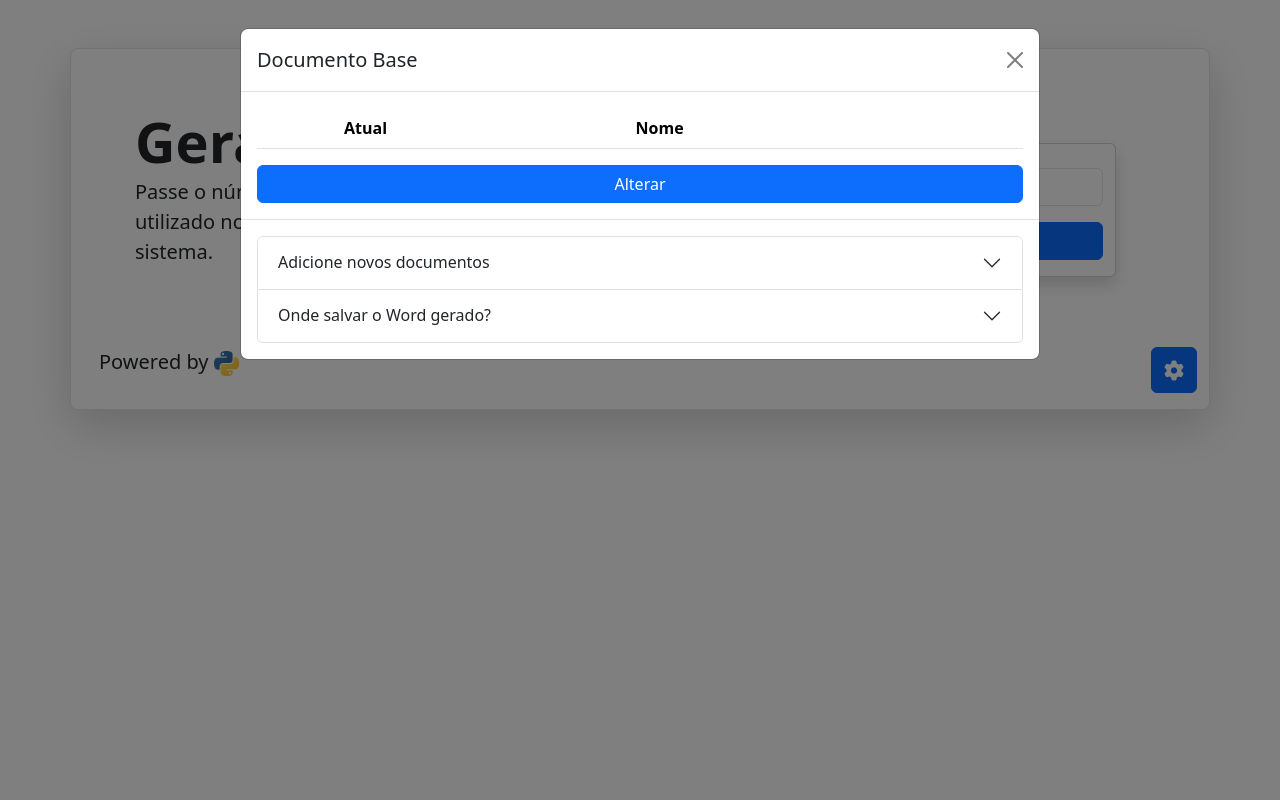
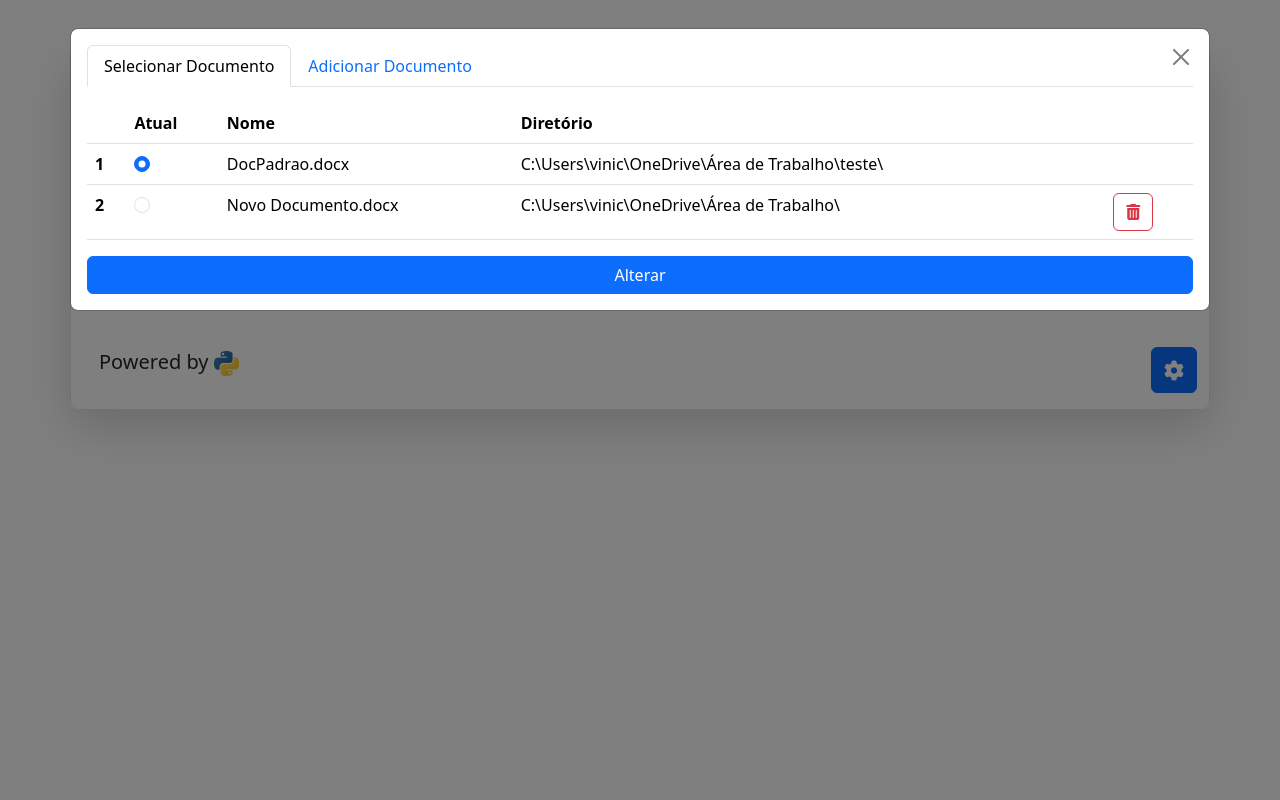
Before and after one commit to ViniciusLucchesi/gerar-doc-teste, a Flask app: page / in a window 1280 px wide, after a click that opens the changed part. Run offline with Flask 2, Linux system fonts and the light colour scheme; lists and menus that the app fills with data are empty; some libraries are stand-ins or nearby versions.

Commit message:
Restructuring of settings

```diff
--- a/app.py
+++ b/app.py
@@ -1,9 +1,7 @@
 from flask import Flask, render_template, request, redirect, url_for
 from scripts.document import GerarDocTeste
-from scripts import config
-from scripts.path import FindFiles
+from scripts.config import JSONConfig
 from pathlib import Path
-import re
 import webbrowser
 
 
@@ -11,19 +9,23 @@
 
 @app.route('/')
 def index():
-    default_path = re.sub('\\\\', '/', config.DEFAULT_PATH)
-    doc_template = FindFiles(path=config.DOCUMENT_PATH)
-    doc_template.find_documents()
-    data = all_available_documents(doc_template.found)
-    return render_template('index.html', default_path=default_path, data=data)
+    config = JSONConfig()
+    docs = config.docs
+    keys = list(docs.keys())
+    return render_template('index.html', docs=docs, keys=keys)
 
 @app.route('/generate_document', methods=["GET", "POST"])
 def generate_document():
     if request.method == "POST":
         change_number = request.form.get('change_number')
         document = GerarDocTeste(change_number)
+
+        config = JSONConfig()
+        doc_name = config.get_current_active()
+        target_path = config.docs[doc_name]["save_directory"]
+
         if document.is_valid:
-            document.create_word_doc()
+            document.create_word_doc(doc_name, target_path)
             return redirect(url_for('success', document=document.doc_file))
         return redirect(url_for('error'))
 
@@ -38,64 +40,48 @@
 @app.route('/add', methods=['GET', 'POST'])
 def add():
     if request.method == 'POST':
-        file_path = request.form.get('file_path')
+        doc_path = request.form.get('doc_path')
+        target_path = request.form.get('target_path')
+        doc_name = Path(doc_path).name
+
         doc = GerarDocTeste()
-        doc.save_document(file_path)
+        doc.save_document(doc_path)
+
+        config = JSONConfig()
+        config.add_new_doc(doc_name, target_path)
+
         return redirect(url_for('index'))
 
 @app.route('/alter', methods=['GET', 'POST'])
 def alter():
     if request.method == 'POST':
-        selected_option = request.form['options']
-        if selected_option != config.DOCUMENT_FILE:
-            replace_variable_value('DOCUMENT_FILE', selected_option)
-    return redirect(url_for('index'))
-
-@app.route('/alter_path', methods=['GET', 'POST'])
-def alter_path():
-    if request.method == 'POST':
-        new_path = request.form['new_path']
-        new_path = re.sub('"', '', new_path)
-        if new_path != config.DEFAULT_PATH:
-            replace_variable_value('DEFAULT_PATH', new_path)
+        config = JSONConfig()
+        selected_doc = request.form['options']
+        if selected_doc != config.get_current_active():
+            config.change_active(selected_doc)
     return redirect(url_for('index'))
 
 @app.route('/delete/<doc_name>', methods=['GET', 'POST'])
 def delete(doc_name):
-    Path(config.DOCUMENT_PATH, doc_name).unlink()
+    config = JSONConfig()
+    doc = config.docs[doc_name]
+
+    Path(doc["template_path"], doc_name).unlink()
+    config.remove(doc_name)
+
     return redirect(url_for('index'))
 
 @app.route('/open_document/<document>')
 def open_document(document):
-    filename = config.DEFAULT_PATH + document
+    config = JSONConfig()
+    doc_name = config.get_current_active()
+    doc = config.docs[doc_name]
+
+    filename = doc['save_directory'] + document
     webbrowser.open(filename)
     return redirect(url_for('success', document=document))
 
 
-def all_available_documents(docs_available):
-    data = {}
-    count = 1
-    for doc in docs_available:
-        if doc not in config.DOCUMENT_FILE:
-            data[count] = (doc, '')
-        else:
-            data[count] = (doc, 'checked')
-        count += 1
-    return data
-
-def replace_variable_value(variable, new_path):
-    with open('scripts/config.py', encoding='utf-8') as f:
-        script = f.readlines()
-        for line in script:
-            if variable in line:
-                variable_index = script.index(line)
-
-    script[variable_index] = f'{variable} = "{new_path}"\n'
-    script_file = ''.join(map(str, script))
-
-    with open('scripts/config.py', 'w', encoding='utf-8') as f:
-        f.write(script_file)
-
 
 if __name__ == '__main__':
     app.run(debug=True)
--- a/scripts/path.py
+++ b/scripts/path.py
@@ -1,11 +1,11 @@
 import os
 import re
 import glob
-from scripts.config import DEFAULT_PATH
+# from scripts.config import DEFAULT_PATH
 
 
 class FindFiles:
-    def __init__(self, change_number:str='padrao', path:str=DEFAULT_PATH):
+    def __init__(self, change_number:str='padrao', path:str=''):
         self.change_number = change_number
         self.found = []
         self.doc_number = '01'
--- a/templates/index.html
+++ b/templates/index.html
@@ -37,9 +37,9 @@
     <script>
         const fileInput = document.getElementById('fileInput');
         const textInput = document.getElementById('textInput');
-        fileInput.addEventListener('change', (event) => {
-            const file = event.target.files[0];
-            textInput.value = '{{ default_path }}' + file.name;
+        fileInput.addEventListener('change', () => {
+            const file = fileInput.files[0];
+            textInput.value = file.name;
         });
     </script>
 </div>
--- a/templates/partials/word_modal.html
+++ b/templates/partials/word_modal.html
@@ -1,12 +1,26 @@
 <div class="modal fade modal-lg" id="changeWordDoc" tabindex="-1" aria-labelledby="exampleModalLabel"
     aria-hidden="true">
-    <div class="modal-dialog">
+    <div class="modal-dialog modal-xl">
         <div class="modal-content">
-            <div class="modal-header">
-                <h1 class="modal-title fs-5" id="exampleModalLabel">Documento Base</h1>
-                <button type="button" class="btn-close" data-bs-dismiss="modal" aria-label="Close"></button>
-            </div>
             <div class="modal-body">
+                <!-- Tabs -->
+                <ul class="nav nav-tabs" id="myTab" role="tablist">
+                    <li class="nav-item" role="presentation">
+                        <button class="nav-link active" id="home-tab" data-bs-toggle="tab"
+                            data-bs-target="#home-tab-pane" type="button" role="tab" aria-controls="home-tab-pane"
+                            aria-selected="true">Selecionar Documento</button>
+                    </li>
+                    <li class="nav-item" role="presentation">
+                        <button class="nav-link" id="profile-tab" data-bs-toggle="tab"
+                            data-bs-target="#profile-tab-pane" type="button" role="tab" aria-controls="profile-tab-pane"
+                            aria-selected="false">Adicionar Documento</button>
+                    </li>
+                    <button type="button" class="btn-close ms-auto" data-bs-dismiss="modal" aria-label="Close"></button>
+                </ul>
+                <!-- Content -->
+                <div class="tab-content mt-3" id="myTabContent">
+                    <div class="tab-pane fade show active" id="home-tab-pane" role="tabpanel" aria-labelledby="home-tab"
+                        tabindex="0">
                         <form action="/alter" method="post">
                             <table class="table table-hover">
                                 <thead>
@@ -14,21 +28,27 @@
                                         <th scope="col"></th>
                                         <th scope="col">Atual</th>
                                         <th scope="col">Nome</th>
+                                        <th scope="col">Diretório</th>
                                         <th scope="col"></th>
                                     </tr>
                                 </thead>
                                 <tbody>
-                            {% for key, doc in data.items() %}
+                                    {% for doc_name, doc in docs.items() %}
                                     <tr>
-                                <th scope="row">{{key}}</th>
+                                        <th scope="row">{{ keys.index(doc_name)+1 }}</th>
                                         <td>
                                             <input class="form-check-input" type="radio" name="options"
-                                        value="{{ doc[0] }} {{doc[1]}}" id="{{ doc[0] }}" {{doc[1]}}>
+                                                value="{{ doc_name }}" id="{{ doc_name }}" {% if doc['active']==True %}
+                                                checked>
+                                            {% else %}
+                                            >
+                                            {% endif %}
                                         </td>
-                                <td for="{{ doc[0] }}">{{doc[0]}}</td>
+                                        <td for="{{ doc_name }}">{{ doc_name }}</td>
+                                        <td for="{{ doc_name }}">{{ doc["save_directory"] }}</td>
                                         <td class="col justify-content-right">
-                                    {% if doc[1] == '' %}
-                                    <a href="/delete/{{doc[0]}}" class="btn btn-outline-danger">
+                                            {% if doc['active'] == False %}
+                                            <a href="/delete/{{doc_name}}" class="btn btn-outline-danger">
                                                 <i class="fa-solid fa-trash-can"></i>
                                             </a>
                                             {% endif %}
@@ -40,52 +60,26 @@
                             <input class="btn btn-primary w-100" type="submit" value="Alterar">
                         </form>
                     </div>
-            <div class="modal-footer md-3">
-                <div class="accordion w-100">
-                    <div class="accordion-item">
-                        <h2 class="accordion-header">
-                            <button class="accordion-button collapsed" type="button" data-bs-toggle="collapse"
-                                data-bs-target="#collapseOne" aria-expanded="true" aria-controls="collapseOne">
-                                Adicione novos documentos
-                            </button>
-                        </h2>
-                        <div id="collapseOne" class="accordion-collapse collapse" aria-labelledby="headingOne"
-                            data-bs-parent="#accordionExample">
+                    <div class="tab-pane fade" id="profile-tab-pane" role="tabpanel" aria-labelledby="profile-tab"
+                        tabindex="0">
                         <form action="/add" method="post" class="w-100">
-                                <div class="d-grid">
-                                    {% include 'partials/alert_warning.html' %}
-                                    <div class="input-group p-3 mx-auto">
-                                        <input type="text" id="textInput" name="file_path" class="form-control"
+                            <div class="d-grid m-3">
+                                <div class="input-group mb-2 mx-auto">
+                                    <input type="text" id="textInput" name="doc_path" class="form-control"
                                         placeholder="Selecione um novo documento">
                                     <input type="file" class="form-control visually-hidden" id="fileInput"
-                                            accept=".docx" disabled>
-                                        <label class="btn btn-primary btn-block text-center disabled" for="fileInput"
-                                            width="25" height="25" role="button" aria-disabled="true">
+                                        accept=".docx">
+                                    <label class="btn btn-primary btn-block text-center" for="fileInput" width="25"
+                                        height="25">
                                         <i class="fa-solid fa-file-word fa-lg"></i>
                                     </label>
                                 </div>
+                                <div class="input-group m-3 mx-auto">
+                                    <input type="text" class="form-control" placeholder="Diretório de salvamento"
+                                        aria-label="Diretório de salvamento" name="target_path"
+                                        aria-describedby="button-addon2" required>
+                                </div>
                                 <input class="btn btn-primary w-50 mx-auto mb-3" type="submit" value="Adicionar">
-                                </div>
-                            </form>
-                        </div>
-                    </div>
-                    <div class="accordion-item">
-                        <h2 class="accordion-header" id="headingTwo">
-                            <button class="accordion-button collapsed" type="button" data-bs-toggle="collapse"
-                                data-bs-target="#collapseTwo" aria-expanded="false" aria-controls="collapseTwo">
-                                Onde salvar o Word gerado?
-                            </button>
-                        </h2>
-                        <div id="collapseTwo" class="accordion-collapse collapse" aria-labelledby="headingTwo"
-                            data-bs-parent="#accordionExample">
-                            <div class="accordion-body">
-                                <form action="/alter_path" method="post" class="w-100">
-                                    <div class="d-grid">
-                                        <div class="input-group mb-3">
-                                            <input type="text" class="form-control" placeholder="Diretório de salvamento" aria-label="Diretório de salvamento" name="new_path" aria-describedby="button-addon2" value="{{ default_path }}" required>
-                                            <input class="btn btn-primary" type="submit" value="Adicionar">
-                                          </div>
-
                             </div>
                         </form>
                     </div>
@@ -94,5 +88,3 @@
         </div>
     </div>
 </div>
-    </div>
-</div>
--- a/templates/template.html
+++ b/templates/template.html
@@ -20,6 +20,4 @@
 </body>
 <!-- FontAwesome Icons -->
 <script src="https://kit.fontawesome.com/19a5424a63.js" crossorigin="anonymous"></script>
-
-
 </html>
```
Also changed, not shown: config.json (added, +12 -0 lines), scripts/config.py (+83 -3 lines), scripts/document.py (+6 -6 lines), 1 other file. Lines whose indentation alone changed are shown as unchanged.
